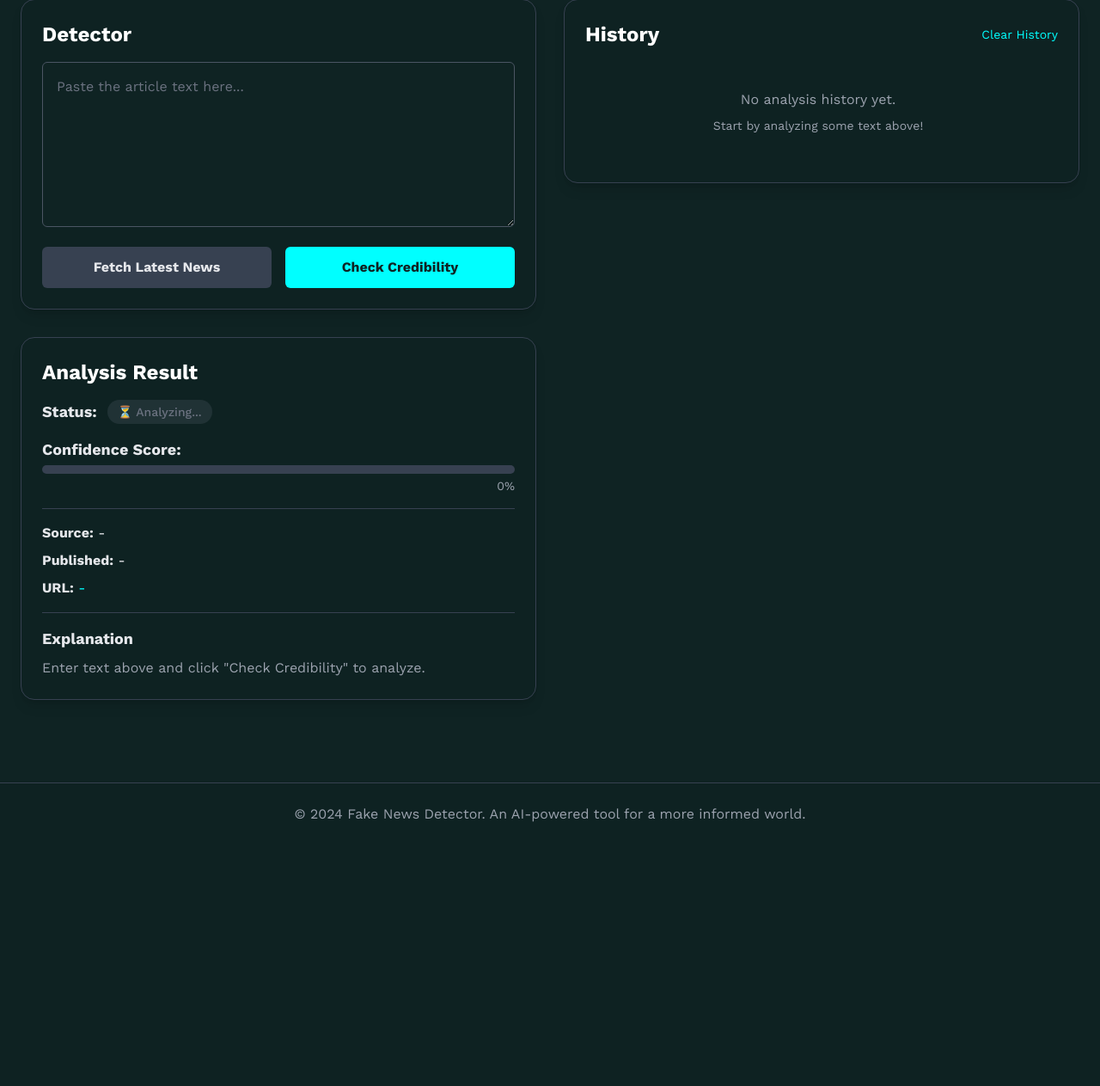
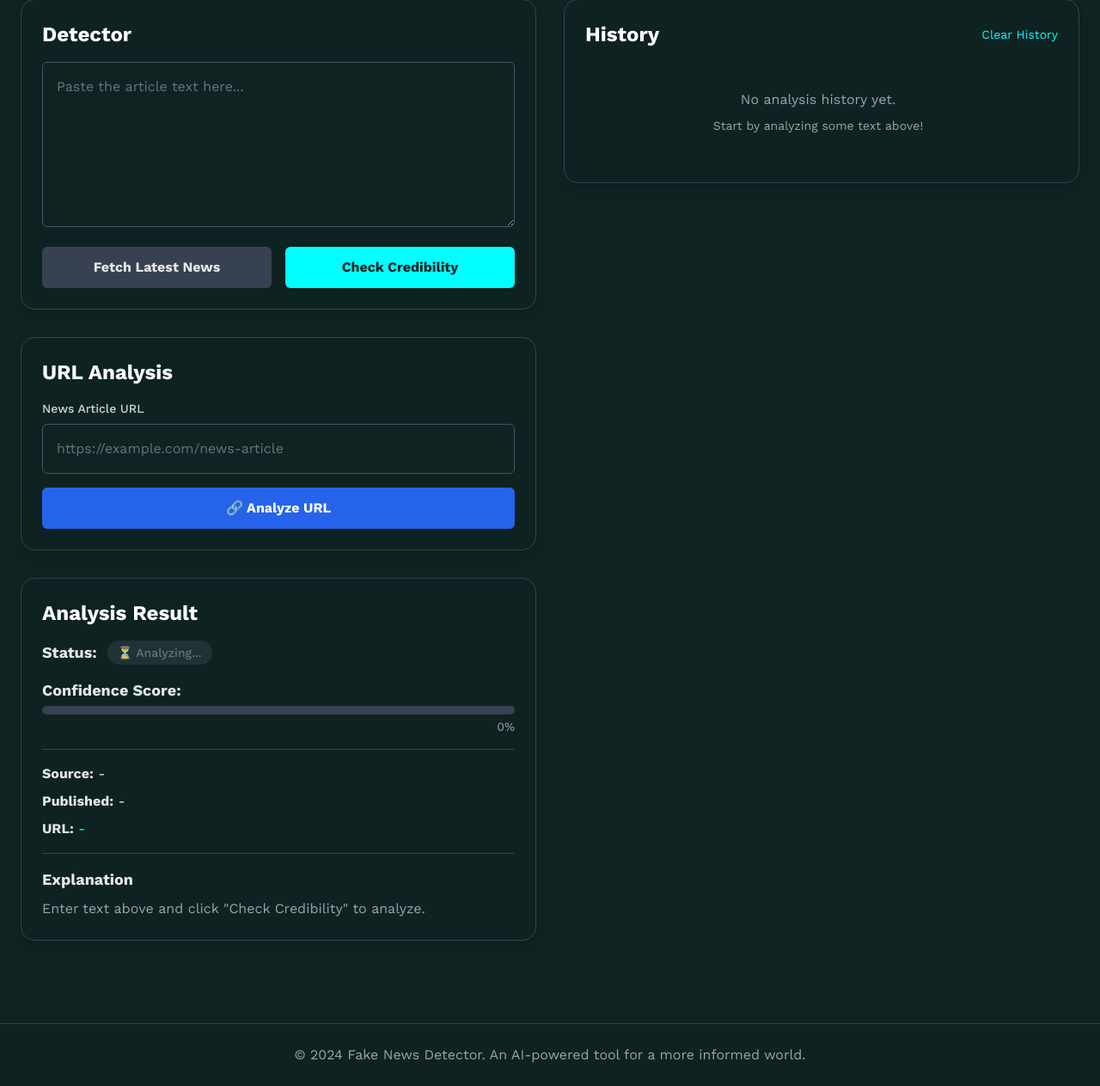
Before and after one commit to ShehanRandikaFdz/FND, a Flask app: page / in a window 1280 px wide. Shown: the part 253-1516 px from the top of the page at 86% size. Before the commit the page ends 1209 px from the top, so only its background shows below. Run offline with Flask 3, Linux system fonts and the light colour scheme; data that the repository does not hold is empty; some libraries are stand-ins or nearby versions.

Commit message:
News analyze by URL feature

```diff
--- a/app.py
+++ b/app.py
@@ -104,6 +104,97 @@ def add_to_history(result):
     session['history'].append(result)
     session.modified = True
 
+def extract_article_content(url):
+    """Extract article content from URL using requests and BeautifulSoup"""
+    try:
+        import requests
+        from bs4 import BeautifulSoup
+        import re
+
+        # Set headers to mimic a real browser
+        headers = {
+            'User-Agent': 'Mozilla/5.0 (Windows NT 10.0; Win64; x64) AppleWebKit/537.36 (KHTML, like Gecko) Chrome/91.0.4472.124 Safari/537.36'
+        }
+
+        # Make request to URL
+        response = requests.get(url, headers=headers, timeout=10)
+        response.raise_for_status()
+
+        # Parse HTML content
+        soup = BeautifulSoup(response.content, 'html.parser')
+
+        # Remove script and style elements
+        for script in soup(["script", "style"]):
+            script.decompose()
+
+        # Try to find article title
+        title = None
+        title_selectors = [
+            'h1', 'title', '[class*="title"]', '[class*="headline"]',
+            'meta[property="og:title"]', 'meta[name="title"]'
+        ]
+
+        for selector in title_selectors:
+            if selector.startswith('meta'):
+                meta_tag = soup.select_one(selector)
+                if meta_tag and meta_tag.get('content'):
+                    title = meta_tag.get('content').strip()
+                    break
+            else:
+                title_elem = soup.select_one(selector)
+                if title_elem and title_elem.get_text().strip():
+                    title = title_elem.get_text().strip()
+                    break
+
+        # Try to find article content
+        content = None
+        content_selectors = [
+            'article', '[class*="article"]', '[class*="content"]', '[class*="post"]',
+            '[class*="story"]', 'main', '.entry-content', '.post-content'
+        ]
+
+        for selector in content_selectors:
+            content_elem = soup.select_one(selector)
+            if content_elem:
+                # Get all paragraphs
+                paragraphs = content_elem.find_all(['p', 'div'])
+                if paragraphs:
+                    content = ' '.join([p.get_text().strip() for p in paragraphs if p.get_text().strip()])
+                    break
+
+        # Fallback: get all paragraph text
+        if not content:
+            paragraphs = soup.find_all('p')
+            if paragraphs:
+                content = ' '.join([p.get_text().strip() for p in paragraphs if p.get_text().strip()])
+
+        # Clean up content
+        if content:
+            # Remove extra whitespace
+            content = re.sub(r'\s+', ' ', content).strip()
+            # Remove very short sentences (likely navigation/ads)
+            sentences = content.split('.')
+            content = '. '.join([s.strip() for s in sentences if len(s.strip()) > 20])
+
+        # Extract source/domain
+        from urllib.parse import urlparse
+        domain = urlparse(url).netloc
+        source = domain.replace('www.', '').split('.')[0].title()
+
+        if not content or len(content) < 50:
+            return None
+
+        return {
+            'title': title or 'Unknown Title',
+            'text': content,
+            'source': source,
+            'url': url
+        }
+
+    except Exception as e:
+        print(f"Error extracting content from {url}: {e}")
+        return None
+
 @app.route('/')
 def index():
     """Serve the main HTML page"""
@@ -157,6 +248,70 @@ def analyze():
 
     except Exception as e:
         print(f"Error in analyze: {e}")
+        return jsonify({'error': str(e)}), 500
+
+@app.route('/analyze-url', methods=['POST'])
+def analyze_url():
+    """Analyze news article from URL for fake news detection"""
+    try:
+        print("=== ANALYZE URL REQUEST START ===")
+        data = request.get_json()
+        url = data.get('url', '').strip()
+        print(f"URL to analyze: {url}")
+
+        if not url:
+            print("No URL provided")
+            return jsonify({'error': 'No URL provided'}), 400
+
+        if not predictor:
+            return jsonify({'error': 'ML models not loaded'}), 500
+
+        # Extract content from URL
+        try:
+            article_content = extract_article_content(url)
+            if not article_content:
+                return jsonify({'error': 'Could not extract content from URL'}), 400
+        except Exception as e:
+            return jsonify({'error': f'Failed to extract content: {str(e)}'}), 400
+
+        # Get ML prediction on extracted content
+        ml_result = predictor.ensemble_predict_majority(article_content['text'])
+
+        # Get NewsAPI verification if available
+        news_api_results = {'found': False, 'articles': [], 'error': None}
+        if news_verifier:
+            try:
+                news_api_results = news_verifier.verify_news(article_content['text'])
+            except Exception as e:
+                news_api_results['error'] = str(e)
+
+        # Generate explanation
+        explanation = generate_explanation(ml_result, news_api_results)
+
+        # Build response with JSON-safe types
+        response = {
+            'prediction': ml_result.get('final_prediction', 'UNKNOWN'),
+            'confidence': ml_result.get('confidence', 0),
+            'news_api_results': news_api_results,
+            'individual_results': ml_result.get('individual_results', {}),
+            'timestamp': datetime.now().isoformat(),
+            'url': url,
+            'article_title': article_content.get('title', 'Unknown Title'),
+            'article_source': article_content.get('source', 'Unknown Source'),
+            'article_text': article_content['text'][:200] + '...' if len(article_content['text']) > 200 else article_content['text'],
+            'explanation': explanation
+        }
+
+        # Make entire response JSON-safe
+        response = _make_json_safe(response)
+
+        # Store in history
+        add_to_history(response)
+
+        return jsonify(response)
+
+    except Exception as e:
+        print(f"Error in analyze_url: {e}")
         return jsonify({'error': str(e)}), 500
 
 @app.route('/fetch-news', methods=['POST'])
--- a/requirements.txt
+++ b/requirements.txt
@@ -18,6 +18,10 @@ newsapi-python==0.2.7
 requests>=2.31.0
 python-dotenv>=1.0.0
 
+# Web Scraping for URL Analysis
+beautifulsoup4==4.12.2
+lxml==4.9.3
+
 # NLP & Similarity
 sentence-transformers>=2.2.0
 
--- a/static/js/main.js
+++ b/static/js/main.js
@@ -44,6 +44,12 @@ function setupEventListeners() {
     const clearBtn = document.getElementById('clear-history-btn');
     if (clearBtn) {
         clearBtn.addEventListener('click', clearHistory);
+    }
+
+    // Analyze URL button
+    const analyzeUrlBtn = document.getElementById('analyze-url-btn');
+    if (analyzeUrlBtn) {
+        analyzeUrlBtn.addEventListener('click', analyzeUrl);
     }
 
     // Enter key in textarea
@@ -130,6 +136,61 @@ async function checkCredibility() {
     }
 }
 
+async function analyzeUrl() {
+    const urlInput = document.getElementById('news-url');
+    const url = urlInput.value.trim();
+
+    if (!url) {
+        showError('Please enter a URL to analyze.');
+        return;
+    }
+
+    // Basic URL validation
+    try {
+        new URL(url);
+    } catch (e) {
+        showError('Please enter a valid URL.');
+        return;
+    }
+
+    if (isAnalyzing) {
+        return; // Prevent multiple simultaneous requests
+    }
+
+    isAnalyzing = true;
+    updateAnalyzingUI(true);
+
+    try {
+        console.log('🔗 Analyzing URL...');
+
+        const response = await fetch('/analyze-url', {
+            method: 'POST',
+            headers: {
+                'Content-Type': 'application/json',
+            },
+            body: JSON.stringify({ url: url })
+        });
+
+        if (!response.ok) {
+            throw new Error(`HTTP error! status: ${response.status}`);
+        }
+
+        const result = await response.json();
+        console.log('✅ URL analysis complete:', result);
+
+        // Update UI with results
+        updateUI(result);
+        updateHistory();
+
+    } catch (error) {
+        console.error('❌ Error analyzing URL:', error);
+        showError('Failed to analyze URL. Please try again.');
+    } finally {
+        isAnalyzing = false;
+        updateAnalyzingUI(false);
+    }
+}
+
 async function fetchLatestNews() {
     const fetchBtn = document.getElementById('fetch-news-btn');
     const originalText = fetchBtn.textContent;
@@ -208,6 +269,11 @@ function updateUI(result) {
 
     // Update source info (if available)
     updateSourceInfo(result);
+
+    // Update URL-specific info (if analyzing URL)
+    if (result.url) {
+        updateUrlInfo(result);
+    }
 }
 
 function updateStatus(prediction, confidence) {
@@ -382,6 +448,33 @@ function updateSourceInfo(result) {
     }
 }
 
+function updateUrlInfo(result) {
+    // Update source info with URL analysis results
+    const sourceEl = document.getElementById('source');
+    const publishedEl = document.getElementById('published');
+    const urlEl = document.getElementById('url');
+
+    if (sourceEl && result.article_source) {
+        sourceEl.textContent = result.article_source;
+    }
+
+    if (publishedEl) {
+        publishedEl.textContent = new Date().toLocaleDateString();
+    }
+
+    if (urlEl && result.url) {
+        urlEl.textContent = 'View Original';
+        urlEl.href = result.url;
+        urlEl.target = '_blank';
+    }
+
+    // Show article title if available
+    if (result.article_title && result.article_title !== 'Unknown Title') {
+        // You could add a title display element here if needed
+        console.log('📰 Article Title:', result.article_title);
+    }
+}
+
 function updateAnalyzingUI(analyzing) {
     const checkBtn = document.getElementById('check-credibility-btn');
     const statusEl = document.getElementById('status');
--- a/templates/index.html
+++ b/templates/index.html
@@ -68,6 +68,20 @@
                         </div>
                     </div>
 
+                    <!-- URL Analysis Section -->
+                    <div class="bg-white dark:bg-background-dark/50 p-6 rounded-lg shadow-lg border border-gray-200 dark:border-gray-700">
+                        <h2 class="text-2xl font-bold mb-4 text-gray-900 dark:text-white">URL Analysis</h2>
+                        <div class="space-y-4">
+                            <div>
+                                <label for="news-url" class="block text-sm font-medium text-gray-700 dark:text-gray-300 mb-2">News Article URL</label>
+                                <input type="url" id="news-url" class="w-full p-4 rounded-md bg-background-light dark:bg-background-dark border border-gray-300 dark:border-gray-600 focus:ring-2 focus:ring-primary focus:border-transparent transition" placeholder="https://example.com/news-article">
+                            </div>
+                            <button id="analyze-url-btn" class="w-full py-3 px-6 rounded-md bg-blue-600 text-white font-bold hover:bg-blue-700 transition-colors duration-300">
+                                🔗 Analyze URL
+                            </button>
+                        </div>
+                    </div>
+
                     <div class="bg-white dark:bg-background-dark/50 p-6 rounded-lg shadow-lg border border-gray-200 dark:border-gray-700" id="output-section">
                         <h2 class="text-2xl font-bold mb-4 text-gray-900 dark:text-white">Analysis Result</h2>
                         <div class="space-y-4">
```
